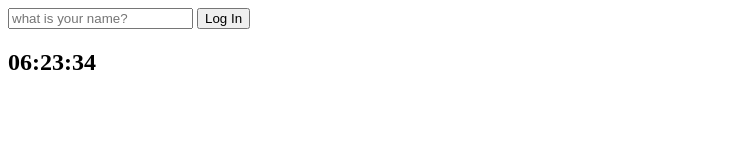
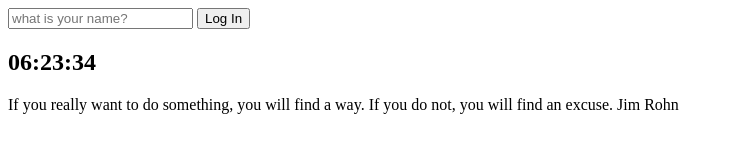
Before and after one commit to txxgxxx/momentum, a plain HTML site: page index.html in a window 1280 px wide. Shown: the whole page, without its empty margins (0-733 px from the left). Drawn offline with Linux system fonts and the light colour scheme.

Commit message:
6.0 Quotes
명언과 작가 이름이 10개 담긴 오브젝트 생성, 랜덤하게 1개의 명언과 작가 이름 세트 가져오기

```diff
--- a/index.html
+++ b/index.html
@@ -19,9 +19,13 @@
     </form>
     <h2 id="clock">00:00:00</h2>
     <h1 id="greeting" class="hidden"></h1>
-
+    <div id="quote">
+        <span></span>
+        <span></span>
+    </div>
 
     <script src="js/greetings.js"></script>
     <script src="js/clock.js"></script>
+    <script src="js/quotes.js"></script>
 </body>
 </html>
--- /dev/null
+++ b/js/quotes.js
@@ -0,0 +1,50 @@
+const quotes = [
+    {
+    quote: 'I never dreamed about success, I worked for it',
+    author: 'Estee Lauder'
+    },
+    {
+    quote: 'Do not try to be original, just try to be good.',
+    author: 'Paul Rand'
+    },
+    {
+    quote: 'Do not be afraid to give up the good to go for the great',
+    author: 'John D. Rockefeller'
+    },
+    {
+    quote: 'If you cannot fly then run. If you cannot run, then walk. And if you cannot walk, then crawl, but whatever you do, you have to keep moving forward.',
+    author: 'Martin Luther King Jr.'
+    },
+    {
+    quote: 'Our greatest weakness lies in giving up. The most certain way to succeed is always to try just one more time.',
+    author: 'Thomas Edison'
+    },
+    {
+    quote: 'The fastest way to change yourself is to hang out with people who are already the way you want to be',
+    author: 'REid Hoffman'
+    },
+    {
+    quote: 'Money is like gasoline during a road trip. You do not want to run out of gas on your trip, but you are not doing a tour of gas stations',
+    author: 'Tim O Reilly'
+    },
+    {
+    quote: 'Some people dream of success, while other people get up every morning and make it happen',
+    author: 'Wayne Huizenga'
+    },
+    {
+    quote: 'The only thing worse than starting something and falling.. is not starting something',
+    author: 'SEth Godin'
+    },
+    {
+    quote: 'If you really want to do something, you will find a way. If you do not, you will find an excuse.',
+    author: 'Jim Rohn'
+    },
+    ];
+
+const quote = document.querySelector("#quote span:first-child");
+const author = document.querySelector("#quote span:last-child");
+
+const todaysQuote = quotes[Math.floor(Math.random() * quotes.length)];
+
+quote.innerText = todaysQuote.quote;
+author.innerText = todaysQuote.author;
```
